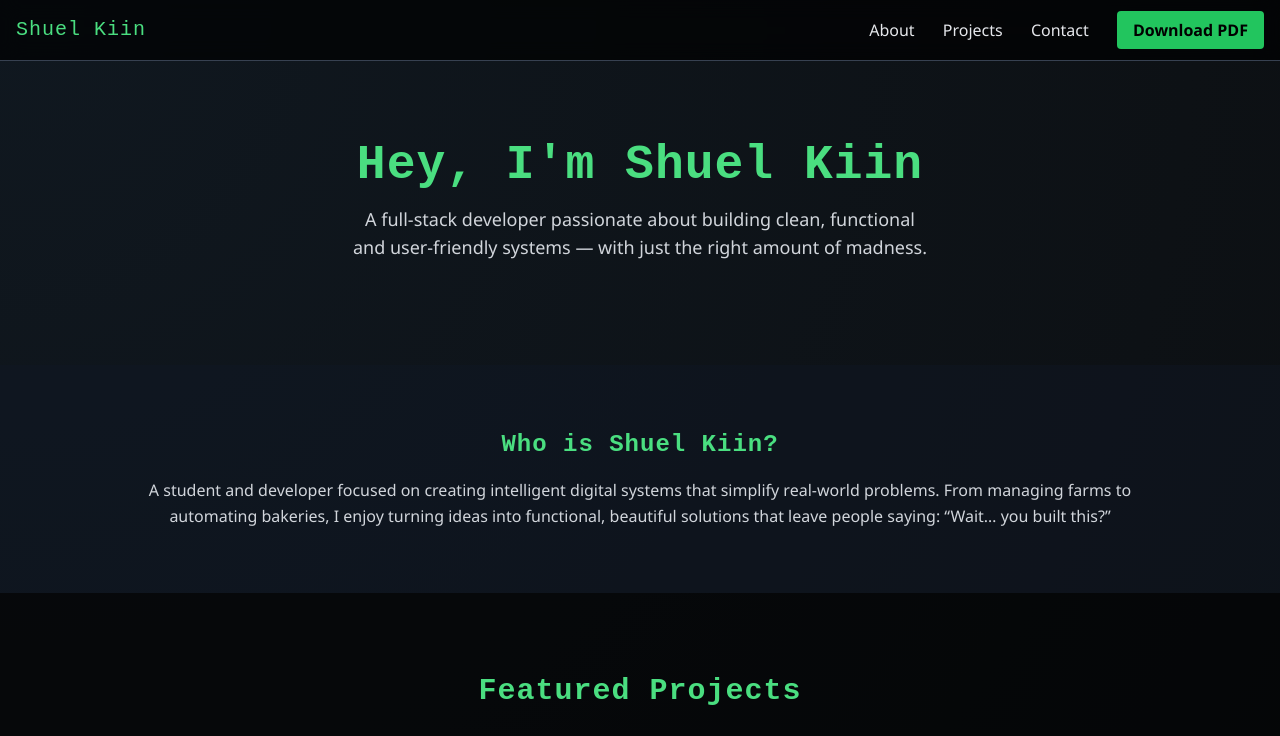
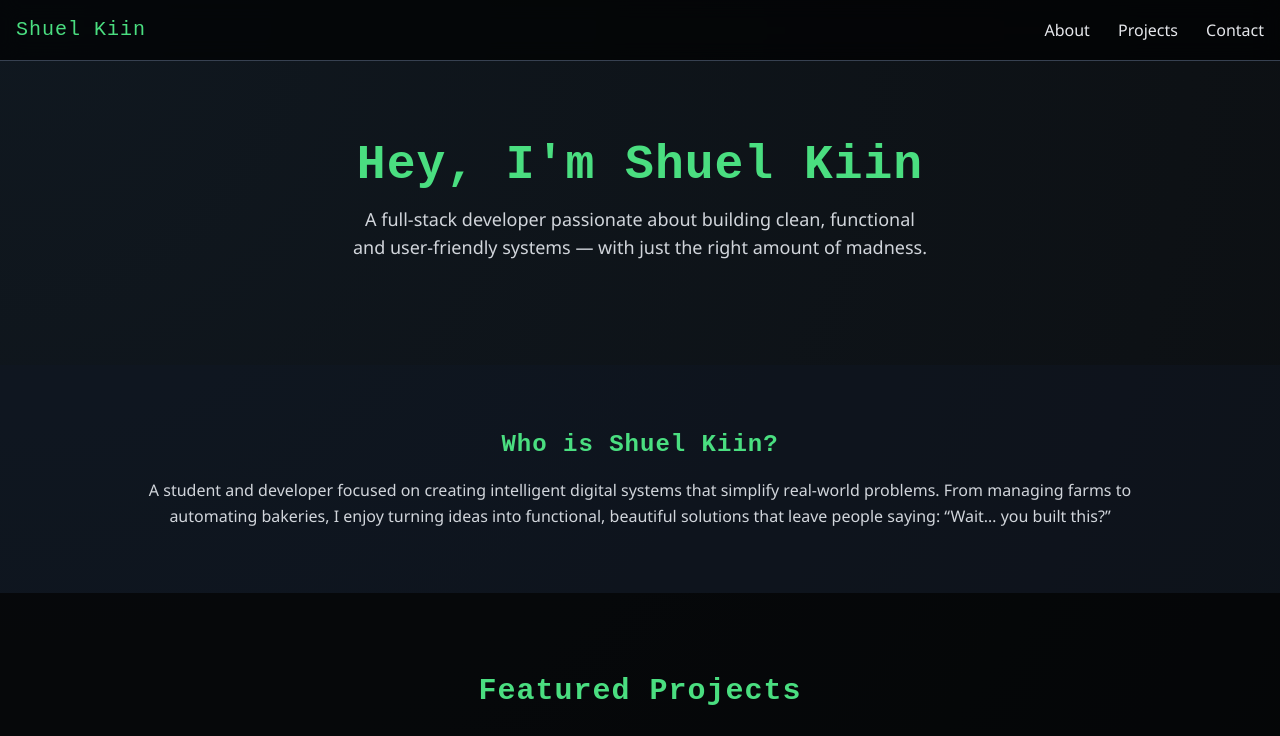
Before and after one commit to shuelkiin/final_portfolio, a plain HTML site: page index.html in a window 1280 px wide. Shown: the top 736 px of the page. Drawn offline with nearby package versions, Linux system fonts and the light colour scheme.

```diff
--- a/index.html
+++ b/index.html
@@ -54,7 +54,6 @@
         <a href="#about" class="hover:text-green-400 transition">About</a>
         <a href="#projects" class="hover:text-green-400 transition">Projects</a>
         <a href="#contact" class="hover:text-green-400 transition">Contact</a>
-        <a href="generate_pdf.php" class="px-4 py-2 bg-green-500 text-black rounded hover:bg-green-400 transition font-semibold">Download PDF</a>
       </nav>
     </div>
   </header>
```
